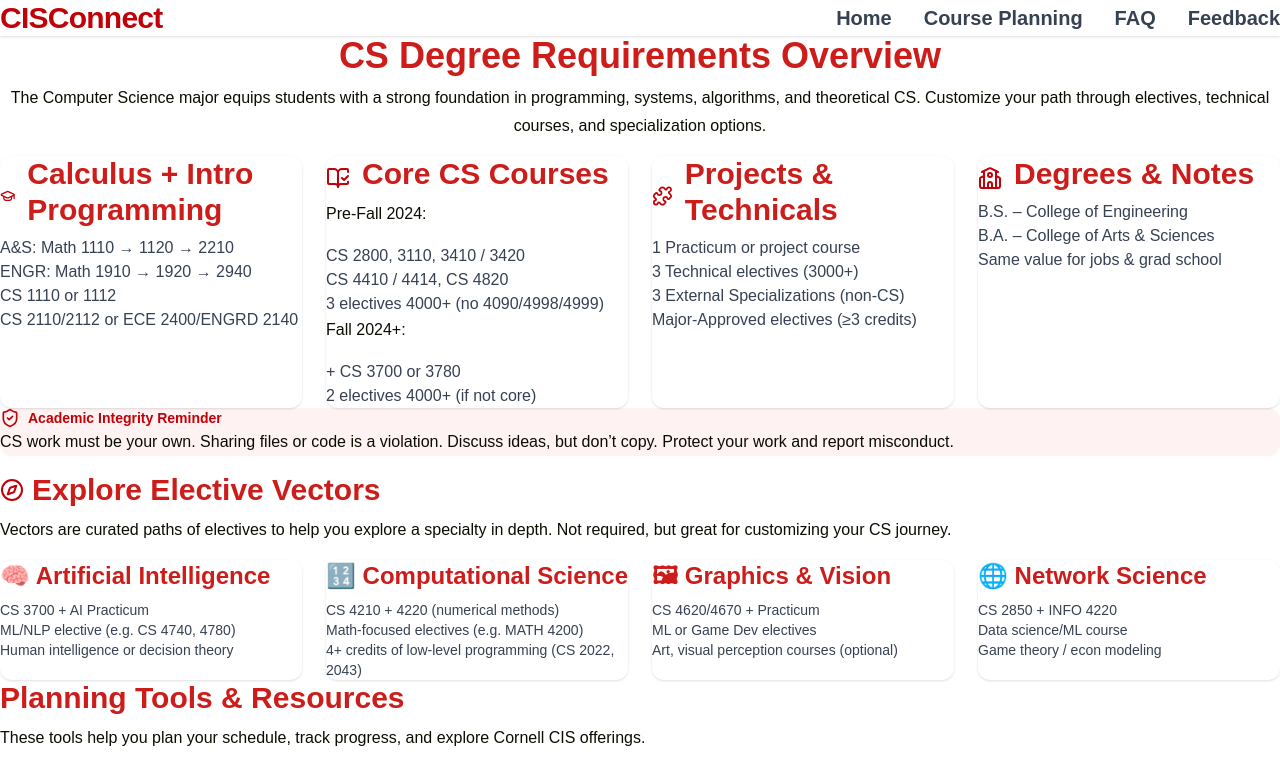
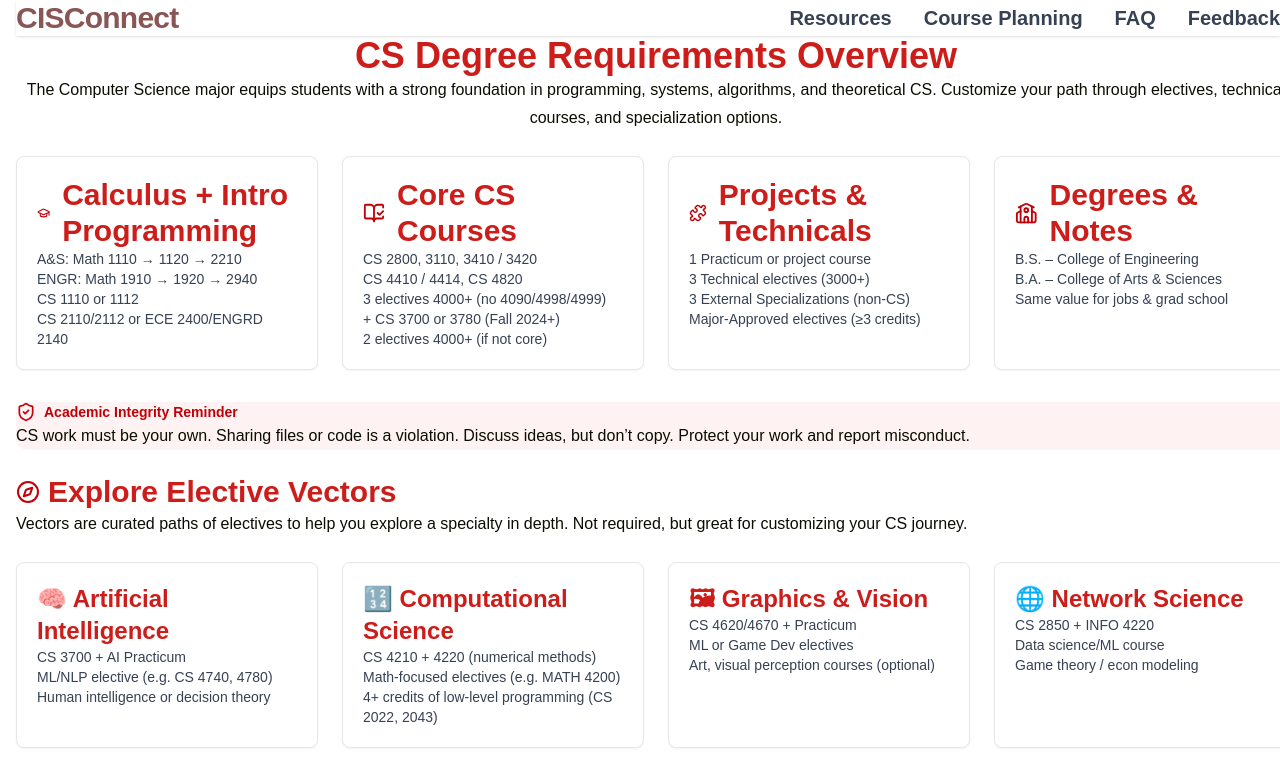
Before and after one commit to allison-a/cis-advising-platform, a Next.js app: page /course-planning in a window 1280 px wide. Shown: the top 767 px of the page. Built offline with nearby package versions, Linux system fonts and the light colour scheme.

Commit message:
Added whitespace and improved UX

```diff
--- a/src/app/course-planning/page.tsx
+++ b/src/app/course-planning/page.tsx
@@ -30,66 +30,59 @@ export default function CoursePlanningPage() {
       </section>
 
       {/* Degree Summary Cards */}
-      <section className="w-screen grid sm:grid-cols-2 lg:grid-cols-4 gap-6">
-        {/* Calculus + Intro */}
-        <div className="rounded-xl border p-5 bg-white shadow-sm">
-          <div className="flex items-center gap-3 text-red-700 mb-3">
-            <GraduationCap className="w-6 h-6" />
-            <h2 className="text-xl font-bold">Calculus + Intro Programming</h2>
+      <section className="w-screen grid sm:grid-cols-2 lg:grid-cols-4 gap-6 max-w-8xl mx-auto">
+        {[
+          {
+            title: 'Calculus + Intro Programming',
+            icon: <GraduationCap className="w-6 h-6" />,
+            bullets: [
+              'A&S: Math 1110 → 1120 → 2210',
+              'ENGR: Math 1910 → 1920 → 2940',
+              'CS 1110 or 1112',
+              'CS 2110/2112 or ECE 2400/ENGRD 2140',
+            ],
+          },
+          {
+            title: 'Core CS Courses',
+            icon: <BookOpenCheck className="w-6 h-6" />,
+            bullets: [
+              'CS 2800, 3110, 3410 / 3420',
+              'CS 4410 / 4414, CS 4820',
+              '3 electives 4000+ (no 4090/4998/4999)',
+              '+ CS 3700 or 3780 (Fall 2024+)',
+              '2 electives 4000+ (if not core)',
+            ],
+          },
+          {
+            title: 'Projects & Technicals',
+            icon: <Puzzle className="w-6 h-6" />,
+            bullets: [
+              '1 Practicum or project course',
+              '3 Technical electives (3000+)',
+              '3 External Specializations (non-CS)',
+              'Major-Approved electives (≥3 credits)',
+            ],
+          },
+          {
+            title: 'Degrees & Notes',
+            icon: <School className="w-6 h-6" />,
+            bullets: [
+              'B.S. – College of Engineering',
+              'B.A. – College of Arts & Sciences',
+              'Same value for jobs & grad school',
+            ],
+          },
+        ].map(({ title, icon, bullets }) => (
+          <div key={title} className="resource-card space-y-3">
+            <div className="flex items-center gap-3 text-red-700">
+              {icon}
+              <h2 className="font-bold">{title}</h2>
             </div>
-          <ul className="list-disc list-inside text-gray-700 space-y-1">
-            <li>A&S: Math 1110 → 1120 → 2210</li>
-            <li>ENGR: Math 1910 → 1920 → 2940</li>
-            <li>CS 1110 or 1112</li>
-            <li>CS 2110/2112 or ECE 2400/ENGRD 2140</li>
+            <ul className="list-disc list-inside text-gray-700 space-y-1 text-sm">
+              {bullets.map((b) => <li key={b}>{b}</li>)}
             </ul>
           </div>
-
-        {/* Core CS */}
-        <div className="rounded-xl border p-5 bg-white shadow-sm">
-          <div className="flex items-center gap-3 text-red-700 mb-3">
-            <BookOpenCheck className="w-6 h-6" />
-            <h2 className="text-xl font-bold">Core CS Courses</h2>
-          </div>
-          <p className="text-sm mb-2 text-gray-600">Pre-Fall 2024:</p>
-          <ul className="list-disc list-inside text-gray-700 space-y-1">
-            <li>CS 2800, 3110, 3410 / 3420</li>
-            <li>CS 4410 / 4414, CS 4820</li>
-            <li>3 electives 4000+ (no 4090/4998/4999)</li>
-          </ul>
-          <p className="text-sm mt-4 mb-2 text-gray-600">Fall 2024+:</p>
-          <ul className="list-disc list-inside text-gray-700 space-y-1">
-            <li>+ CS 3700 or 3780</li>
-            <li>2 electives 4000+ (if not core)</li>
-          </ul>
-        </div>
-
-        {/* Practicum / Techs */}
-        <div className="rounded-xl border p-5 bg-white shadow-sm">
-          <div className="flex items-center gap-3 text-red-700 mb-3">
-            <Puzzle className="w-6 h-6" />
-            <h2 className="text-xl font-bold">Projects & Technicals</h2>
-          </div>
-          <ul className="list-disc list-inside text-gray-700 space-y-1">
-            <li>1 Practicum or project course</li>
-            <li>3 Technical electives (3000+)</li>
-            <li>3 External Specializations (non-CS)</li>
-            <li>Major-Approved electives (≥3 credits)</li>
-          </ul>
-        </div>
-
-        {/* Degrees */}
-        <div className="rounded-xl border p-5 bg-white shadow-sm">
-          <div className="flex items-center gap-3 text-red-700 mb-3">
-            <School className="w-6 h-6" />
-            <h2 className="text-xl font-bold">Degrees & Notes</h2>
-          </div>
-          <ul className="list-disc list-inside text-gray-700 space-y-1">
-            <li>B.S. – College of Engineering</li>
-            <li>B.A. – College of Arts & Sciences</li>
-            <li>Same value for jobs & grad school</li>
-          </ul>
-        </div>
+        ))}
       </section>
 
       {/* Integrity Notice */}
@@ -114,7 +107,7 @@ export default function CoursePlanningPage() {
   </p>
 
   <div className="w-screen grid sm:grid-cols-2 lg:grid-cols-4 gap-6 pt-6">
-          <div className="bg-white p-5 rounded-xl border shadow-sm">
+    <div className="resource-card">
       <h3 className="text-lg font-semibold text-red-700">🧠 Artificial Intelligence</h3>
       <ul className="text-sm text-gray-700 list-disc list-inside mt-2 space-y-1">
         <li>CS 3700 + AI Practicum</li>
@@ -122,7 +115,7 @@ export default function CoursePlanningPage() {
         <li>Human intelligence or decision theory</li>
       </ul>
     </div>
-          <div className="bg-white p-5 rounded-xl border shadow-sm">
+    <div className="resource-card">
       <h3 className="text-lg font-semibold text-red-700">🔢 Computational Science</h3>
       <ul className="text-sm text-gray-700 list-disc list-inside mt-2 space-y-1">
         <li>CS 4210 + 4220 (numerical methods)</li>
@@ -130,7 +123,7 @@ export default function CoursePlanningPage() {
         <li>4+ credits of low-level programming (CS 2022, 2043)</li>
       </ul>
     </div>
-          <div className="bg-white p-5 rounded-xl border shadow-sm">
+    <div className="resource-card">
       <h3 className="text-lg font-semibold text-red-700">🖼 Graphics & Vision</h3>
       <ul className="text-sm text-gray-700 list-disc list-inside mt-2 space-y-1">
         <li>CS 4620/4670 + Practicum</li>
@@ -138,7 +131,7 @@ export default function CoursePlanningPage() {
         <li>Art, visual perception courses (optional)</li>
       </ul>
     </div>
-          <div className="bg-white p-5 rounded-xl border shadow-sm">
+    <div className="resource-card">
       <h3 className="text-lg font-semibold text-red-700">🌐 Network Science</h3>
       <ul className="text-sm text-gray-700 list-disc list-inside mt-2 space-y-1">
         <li>CS 2850 + INFO 4220</li>
@@ -148,6 +141,7 @@ export default function CoursePlanningPage() {
     </div>
   </div>
 </section>
+
 
       {/* Tools */}
       <section>
--- a/src/app/globals.css
+++ b/src/app/globals.css
@@ -23,6 +23,7 @@ body {
   background: var(--background);
   color: var(--foreground);
   font-family: Arial, Helvetica, sans-serif;
+  margin-left: 1rem;
 }
 
 html {
@@ -33,7 +34,6 @@ html {
 h1, h2, h3, h4, h5, h6 {
   font-weight: 700;
   color: #cd1d1a; /* slightly different Cornell red */
-  margin-bottom: 0.5rem;
 }
 
 h1 {
@@ -52,10 +52,30 @@ h3 {
 }
 
 p {
-  margin-bottom: 1rem;
+  margin-bottom: 1.5rem;
   color: #0a0e01;
   font-size: 1rem;
   line-height: 1.75rem;
+}
+
+/* ===== Resource Card Custom Styling ===== */
+.resource-card {
+  border: 1px solid rgb(229, 231, 235); /* Tailwind gray-200 */
+  border-radius: 0.5rem; /* rounded-lg */
+  background-color: white;
+  padding: 1.25rem; /* p-5 */
+  box-shadow: 0 1px 2px 0 rgb(0 0 0 / 0.05); /* shadow-sm */
+  transition: all 0.2s ease-in-out;
+  margin-bottom: 2rem;
+}
+
+.resource-card:hover {
+  background-color: #fef2f2; /* red-50 */
+  box-shadow: 0 4px 6px -1px rgb(0 0 0 / 0.1), 0 2px 4px -2px rgb(0 0 0 / 0.1); /* shadow-md */
+}
+
+.resource-card h3 {
+  transition: color 0.2s ease-in-out;
 }
 
 /* ===== Scrollbar Styling ===== */
@@ -84,11 +104,6 @@ p {
   box-shadow: 0 0 0 2px rgba(var(--cornell-red), 0.5);
 }
 
-/* You can remove this if you don't want any global ring at all:
-*:focus-visible {
-  outline: none;
-}
-*/
 
 button:focus-visible {
   outline: 2px solid rgba(179, 27, 27, 0.5); /* subtle Cornell red ring */
--- a/src/app/resources/page.tsx
+++ b/src/app/resources/page.tsx
@@ -1,32 +1,30 @@
-// eslint-disable-next-line @typescript-eslint/no-unused-vars
-
 'use client';
 
 import {
-    getResourcesByCategory,
-    categoryNames,
-    Resource
-  } from '../../lib/resources_data';
+  getResourcesByCategory,
+  categoryNames,
+  Resource
+} from '../../lib/resources_data';
 import Link from 'next/link';
 
 const ResourceCard = ({ resource }: { resource: Resource }) => {
   const { title, description, url, isExternal } = resource;
 
   return (
-    <div className="block border border-gray-200 rounded-xl bg-white p-5 shadow-sm hover:bg-red-50 hover:shadow-md transition">
-      <h3 className="text-lg font-semibold text-red-700">{title}</h3>
-      <p className="text-sm text-gray-700 mt-1">{description}</p>
+    <div className="resource-card group">
+      <h3 className="text-base font-semibold text-gray-900 group-hover:text-red-700">{title}</h3>
+      <p className="text-sm text-gray-600 mt-1 leading-relaxed">{description}</p>
       {isExternal ? (
         <a
           href={url}
           target="_blank"
           rel="noopener noreferrer"
-          className="text-sm text-blue-600 underline hover:text-blue-800 mt-2 inline-block"
+          className="text-sm text-blue-600 underline hover:text-blue-800 mt-3 inline-block"
         >
           Access Resource →
         </a>
       ) : (
-        <Link href={url} className="text-sm text-blue-600 underline hover:text-blue-800 mt-2 inline-block">
+        <Link href={url} className="text-sm text-blue-600 underline hover:text-blue-800 mt-3 inline-block">
           Access Resource →
         </Link>
       )}
@@ -38,16 +36,19 @@ export default function ResourcesPage() {
   const grouped = getResourcesByCategory();
 
   return (
-    <main className="w-screen px-6 py-10 space-y-12">
-      <h1 className="text-3xl font-bold text-red-700 mb-2">All Resources</h1>
-      <p className="text-gray-700 mb-8">Explore helpful academic tools, services, and forms for your success.</p>
+    <main className="w-screen px-6 py-12 space-y-20">
+      <section className="space-y-2 max-w-4xl mx-auto">
+        <h1 className="text-3xl font-bold text-red-700">All Resources</h1>
+        <p className="text-gray-700 text-lg leading-relaxed">
+          Helpful academic tools, services, and forms for your success.
+        </p>
+      </section>
 
       {Object.entries(grouped).map(([category, items]) => (
-        <section key={category} className="space-y-4">
-          <h2 className="text-2xl font-semibold text-red-600">
+        <section key={category} className="space-y-6 max-w-7xl mx-auto">
+          <h2 className="text-2xl font-semibold text-gray-800 border-b pb-1">
             {categoryNames[category as keyof typeof categoryNames]}
           </h2>
-
           <div className="grid sm:grid-cols-2 lg:grid-cols-3 gap-6">
             {items.map(resource => (
               <ResourceCard key={resource.id} resource={resource} />
--- a/src/components/NavBar.tsx
+++ b/src/components/NavBar.tsx
@@ -3,7 +3,7 @@ import Link from 'next/link';
 import { usePathname } from 'next/navigation';
 
 const navItems = [
-  { name: 'Home', path: '/' },
+  { name: 'Resources', path: '/resources' },
   // { name: 'Advising Contacts', path: '/advising' },
   { name: 'Course Planning', path: '/course-planning' },
   { name: 'FAQ', path: '/faq' },
@@ -16,7 +16,9 @@ export default function NavBar() {
   return (
     <nav className="w-full bg-white border-b shadow-sm px-6 py-4">
       <div className="w-full flex justify-between items-center px-6">
-        <span className="text-3xl font-extrabold text-red-700 tracking-tight">CISConnect</span>
+      <Link href="/" className="text-3xl font-extrabold text-red-700 tracking-tight">
+        CISConnect
+      </Link>
         <ul className="flex gap-8 text-xl font-semibold text-gray-700">
           {navItems.map((item) => (
             <li key={item.path}>
```
Lines whose indentation alone changed are shown as unchanged.
